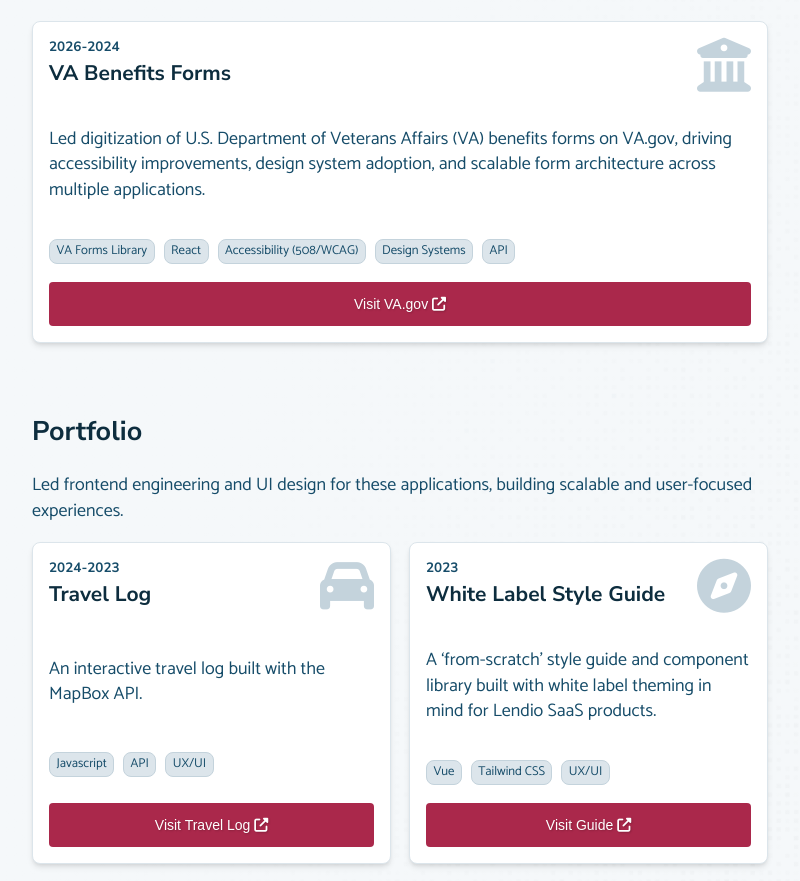
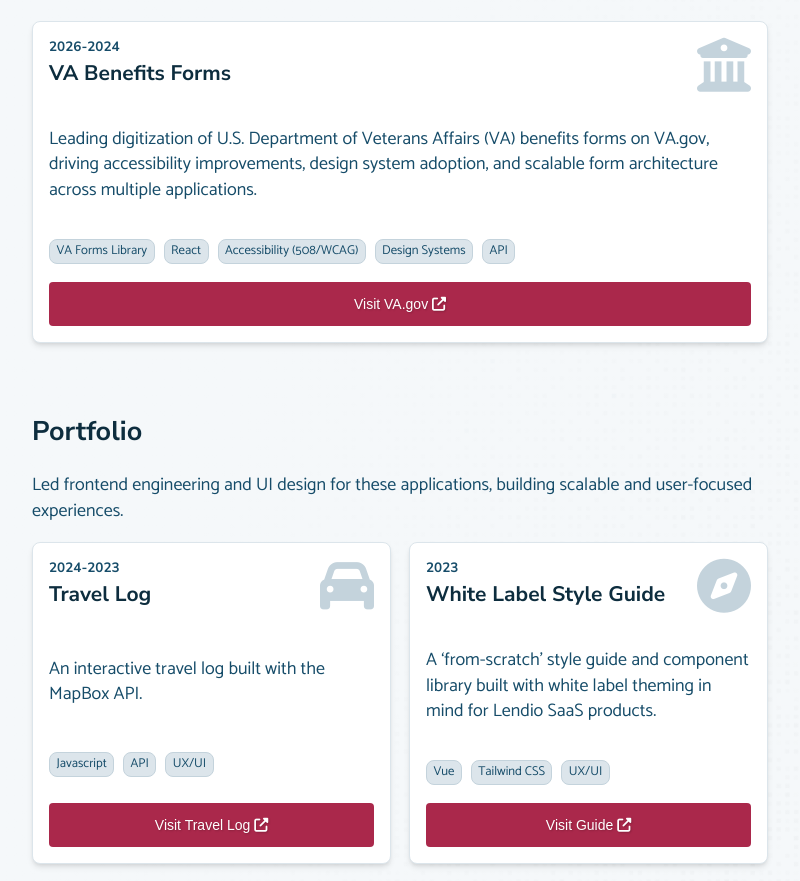
Before and after one commit to ToddWebDev/todd-rizzolo-next-js, a Next.js app: page / in a window 1280 px wide. Shown: the part 1809-2690 px from the top of the page, without its empty margins (464-1264 px from the left). Built offline with nearby package versions, Linux system fonts and the light colour scheme; no server answers; a web font is replaced by a local one.

Commit message:
Update current work description

```diff
--- a/components/RecentSection.tsx
+++ b/components/RecentSection.tsx
@@ -24,9 +24,10 @@ const Recent = () => (
           </h4>
         </div>
         <p>
-          Led digitization of U.S. Department of Veterans Affairs (VA) benefits
-          forms on VA.gov, driving accessibility improvements, design system
-          adoption, and scalable form architecture across multiple applications.
+          Leading digitization of U.S. Department of Veterans Affairs (VA)
+          benefits forms on VA.gov, driving accessibility improvements, design
+          system adoption, and scalable form architecture across multiple
+          applications.
         </p>
         <ul>
           <li>VA Forms Library</li>
```
